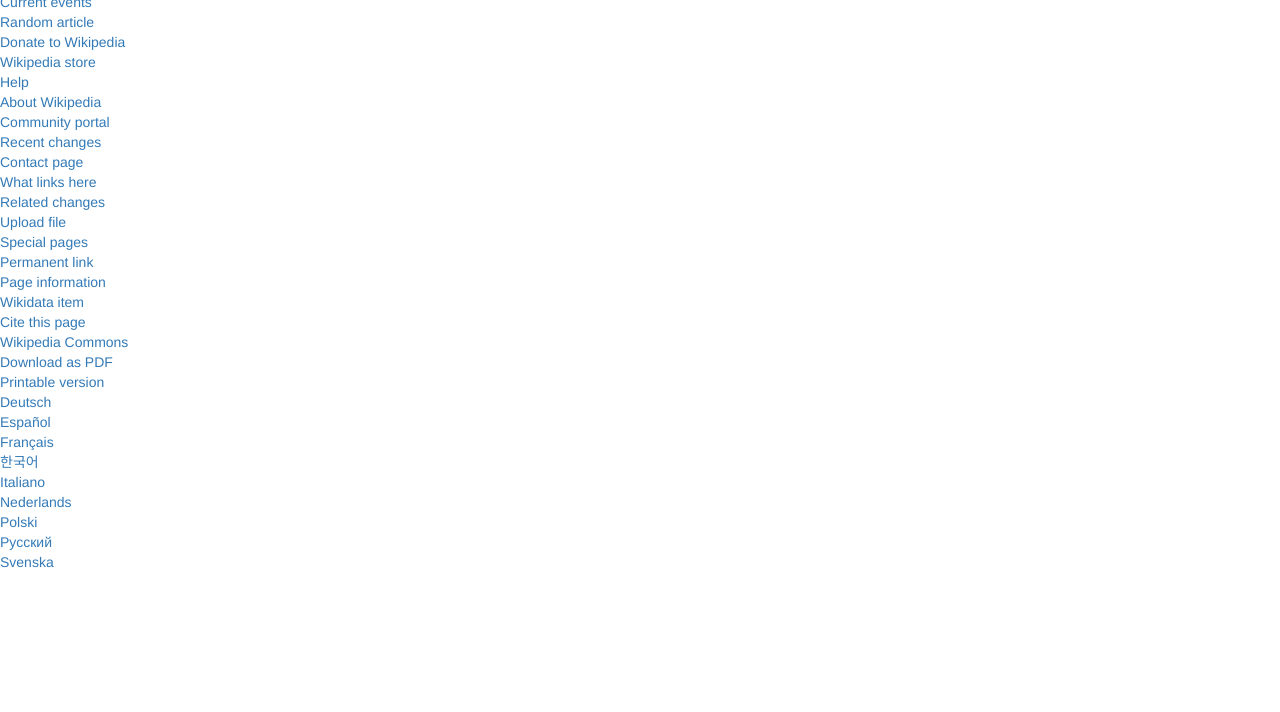
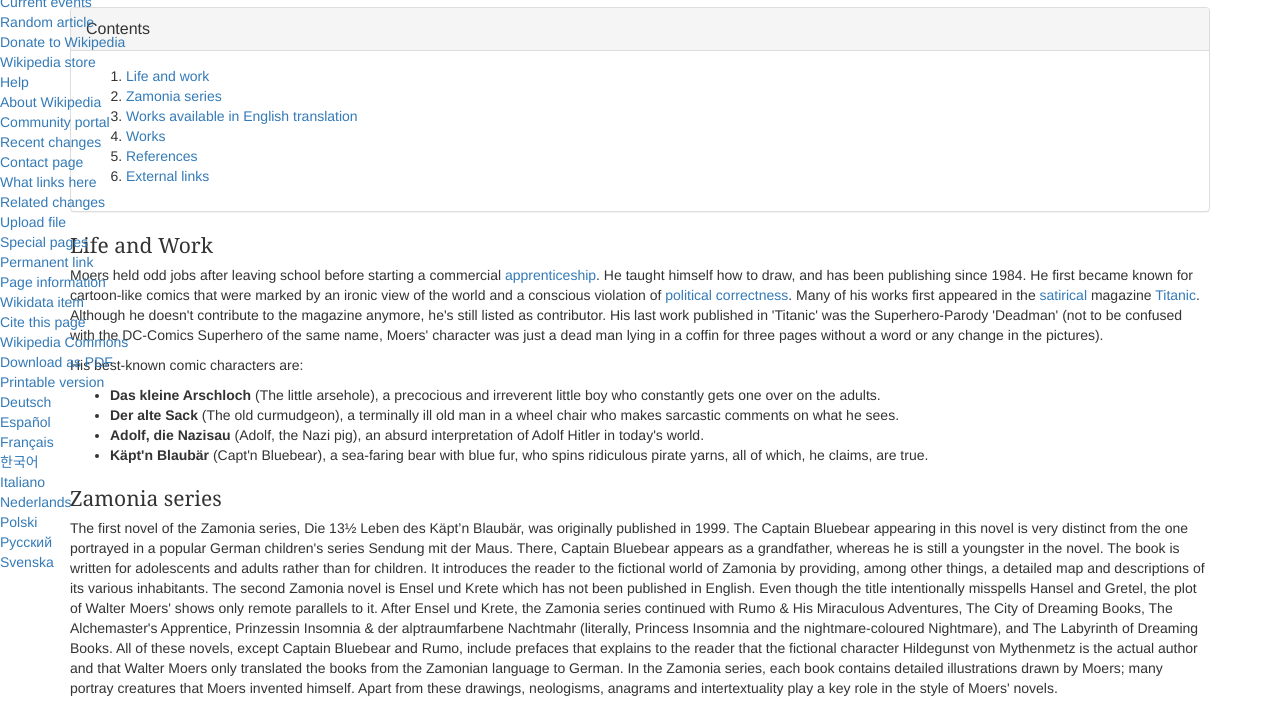
Before and after one commit to OutOfPseudonyms/wikipedia-rebuild, a plain HTML site: page index.html in a window 1280 px wide. Shown: the part 88-800 px from the top of the page. Drawn offline with Linux system fonts and the light colour scheme.

Commit message:
Not nearly enough done.

```diff
--- a/css/styles.css
+++ b/css/styles.css
@@ -1,3 +1,27 @@
+.sidebar {
+  position: absolute;
+  top: 0;
+  width: 10em;
+  left: 0;
+  font-size: inherit;
+}
+
+h1, h2 {
+  margin-bottom: 0.25em;
+  padding: 0;
+  font-family: 'Linux Libertine','Georgia','Times',serif;
+  line-height: 1.3;
+}
+
+h1 {
+  font-size: 28.8px;
+}
+
+h2 {
+  margin-top: 21px 0px 5.25px;
+  font-size: 21px;
+}
+
 ul.no-bullets {
   list-style-type: none;
   padding: 0;
--- a/index.html
+++ b/index.html
@@ -6,6 +6,7 @@
     <title>Walter Moers - Wikipedia</title>
   </head>
   <body>
+    <div class="container">
       <div class="sidebar">
         <a href="#">
           <img src="img/Wikipedia-logo-v2-en.svg">
@@ -32,6 +33,8 @@
           <li>
             <a href="#">Wikipedia store</a>
           </li>
+        </ul>
+        <ul class="no-bullets">
           <li>
             <a href="#">Help</a>
           </li>
@@ -47,6 +50,8 @@
           <li>
             <a href="#">Contact page</a>
           </li>
+        </ul>
+        <ul class="no-bullets">
           <li>
             <a href="#">What links here</a>
           </li>
@@ -71,15 +76,21 @@
           <li>
             <a href="#">Cite this page</a>
           </li>
+        </ul>
+        <ul class="no-bullets">
           <li>
             <a href="#">Wikipedia Commons</a>
           </li>
+        </ul>
+        <ul class="no-bullets">
           <li>
             <a href="#">Download as PDF</a>
           </li>
           <li>
             <a href="#">Printable version</a>
           </li>
+        </ul>
+        <ul class="no-bullets">
           <li>
             <a href="#">Deutsch</a>
           </li>
@@ -108,7 +119,53 @@
           <li>
             <a href="#">Svenska</a>
           </li>
+        </ul>
+      </div>
+      <div>
+        <h1>Walter Moers</h1>
+      </div>
 
+      <p>Walter Moers (born 24 May 1957 in <a href="#">Mönchengladbach</a>) is a German comic creator and author.</p>
+
+      <div class="panel panel-default">
+        <div class="panel-heading">
+          <p class="panel-title">Contents</p>
+        </div>
+        <div class="panel-body">
+          <ol>
+            <li><a href="#">Life and work</a></li>
+            <li><a href="#">Zamonia series</a></li>
+            <li><a href="#">Works available in English translation</a></li>
+            <li><a href="#">Works</a></li>
+            <li><a href="#">References</a></li>
+            <li><a href="#">External links</a></li>
+          </ol>
+        </div>
+      </div>
+
+      <div>
+        <h2>Life and Work</h2>
+
+        <p>Moers held odd jobs after leaving school before starting a commercial <a href="#">apprenticeship</a>. He taught himself how to draw, and has been publishing since 1984. He first became known for cartoon-like comics that were marked by an ironic view of the world and a conscious violation of <a href="#">political correctness</a>. Many of his works first appeared in the <a href="#">satirical</a> magazine <a href="#">Titanic</a>. Although he doesn't contribute to the magazine anymore, he's still listed as contributor. His last work published in 'Titanic' was the Superhero-Parody 'Deadman' (not to be confused with the DC-Comics Superhero of the same name, Moers' character was just a dead man lying in a coffin for three pages without a word or any change in the pictures).</p>
+
+        <p>His best-known comic characters are:</p>
+          <ul>
+            <li><span style="font-weight:bold">Das kleine Arschloch</span> (The little arsehole), a precocious and irreverent little boy who constantly gets one over on the adults.</li>
+            <li><span style="font-weight:bold">Der alte Sack</span> (The old curmudgeon), a terminally ill old man in a wheel chair who makes sarcastic comments on what he sees.</li>
+            <li><span style="font-weight:bold">Adolf, die Nazisau</span> (Adolf, the Nazi pig), an absurd interpretation of Adolf Hitler in today's world.</li>
+            <li><span style="font-weight:bold">Käpt'n Blaubär</span> (Capt'n Bluebear), a sea-faring bear with blue fur, who spins ridiculous pirate yarns, all of which, he claims, are true.</li>
+          </ul>
+      </div>
+      <div>
+        <h2>Zamonia series</h2>
+
+        <p>The first novel of the Zamonia series, Die 13½ Leben des Käpt’n Blaubär, was originally published in 1999. The Captain Bluebear appearing in this novel is very distinct from the one portrayed in a popular German children's series Sendung mit der Maus. There, Captain Bluebear appears as a grandfather, whereas he is still a youngster in the novel. The book is written for adolescents and adults rather than for children. It introduces the reader to the fictional world of Zamonia by providing, among other things, a detailed map and descriptions of its various inhabitants.
+
+        The second Zamonia novel is Ensel und Krete which has not been published in English. Even though the title intentionally misspells Hansel and Gretel, the plot of Walter Moers' shows only remote parallels to it.
+
+        After Ensel und Krete, the Zamonia series continued with Rumo & His Miraculous Adventures, The City of Dreaming Books, The Alchemaster's Apprentice, Prinzessin Insomnia & der alptraumfarbene Nachtmahr (literally, Princess Insomnia and the nightmare-coloured Nightmare), and The Labyrinth of Dreaming Books. All of these novels, except Captain Bluebear and Rumo, include prefaces that explains to the reader that the fictional character Hildegunst von Mythenmetz is the actual author and that Walter Moers only translated the books from the Zamonian language to German.
+
+        In the Zamonia series, each book contains detailed illustrations drawn by Moers; many portray creatures that Moers invented himself. Apart from these drawings, neologisms, anagrams and intertextuality play a key role in the style of Moers' novels.</p>
     </div>
   </body>
 </html>
```
Lines whose indentation alone changed are shown as unchanged.
